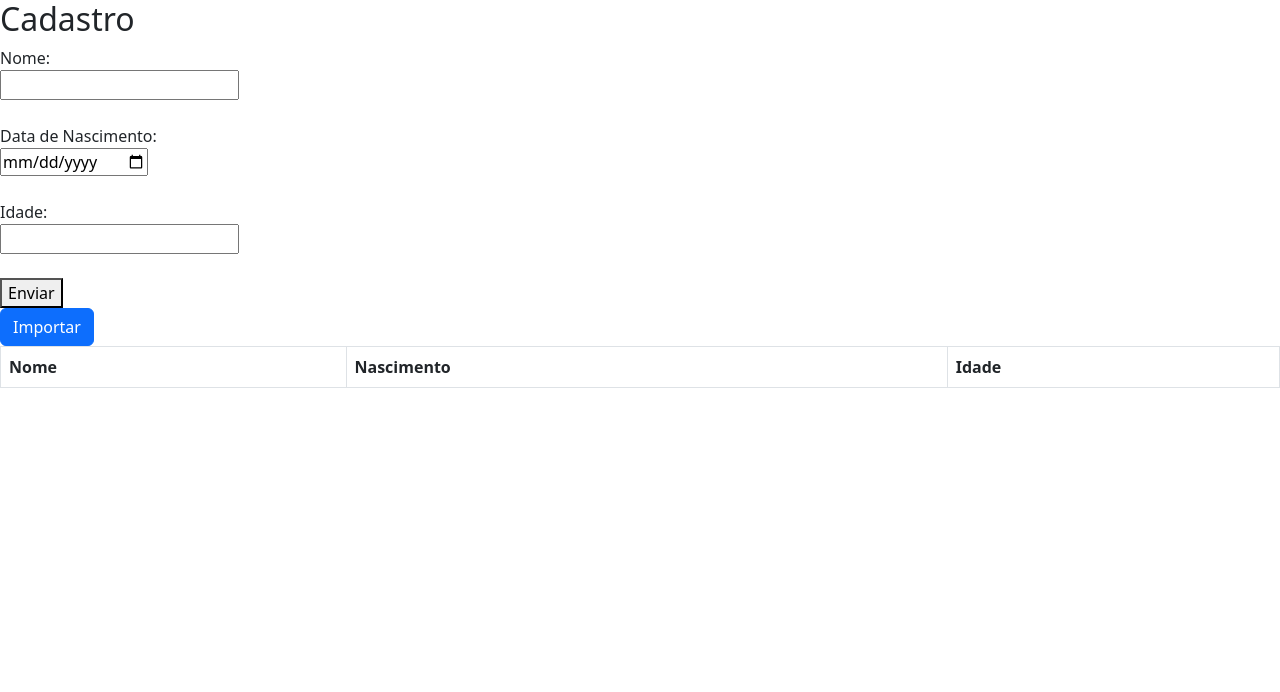
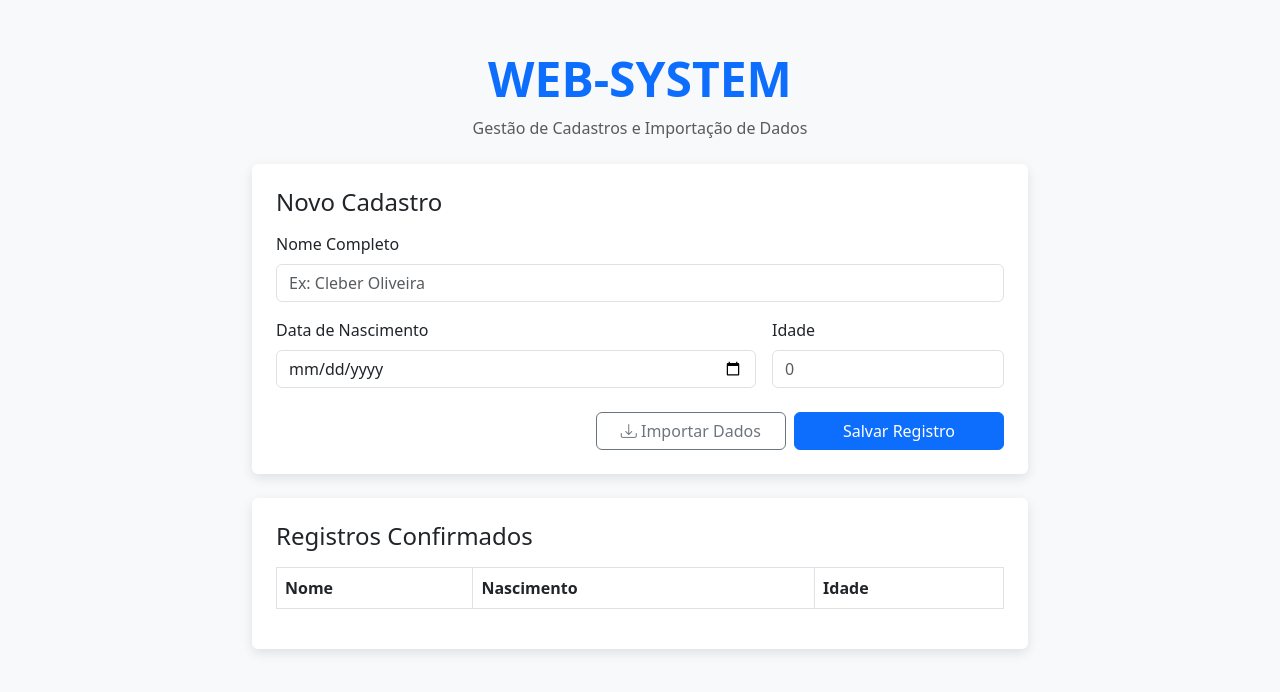
Before and after one commit to ProjAngeloAraujo/Web-system, a website with bundled scripts: page public/index.html in a window 1280 px wide. Built offline with nearby package versions, Linux system fonts and the light colour scheme; a script that the page names is missing.

Commit message:
finalização do projeto

```diff
--- a/public/index.html
+++ b/public/index.html
@@ -2,34 +2,73 @@
 <html lang="pt-BR">
 <head>
   <meta charset="UTF-8">
-  <title>Formulário</title>
+  <meta name="viewport" content="width=device-width, initial-scale=1.0">
+  <title>WEB-SYSTEM | Cadastro</title>
   <link href="https://cdn.jsdelivr.net/npm/bootstrap@5.3.0/dist/css/bootstrap.min.css" rel="stylesheet">
+  <style>
+    body { background-color: #f8f9fa; }
+    .container { max-width: 800px; margin-top: 50px; }
+    .card { border: none; box-shadow: 0 4px 12px rgba(0,0,0,0.1); }
+  </style>
 </head>
 <body>
 
-  <h2>Cadastro</h2>
+  <div class="container">
+    <!-- Cabeçalho -->
+    <div class="text-center mb-4">
+      <h1 class="display-5 fw-bold text-primary">WEB-SYSTEM</h1>
+      <p class="text-muted">Gestão de Cadastros e Importação de Dados</p>
+    </div>
 
-  <div id="mensagem"></div>
+    <div id="mensagem"></div>
 
-  <form id="formCadastro">
-    <label for="nome">Nome:</label><br>
-    <input type="text" id="nome" name="nome"><br><br>
+    <div class="row g-4">
+      <!-- Coluna do Formulário -->
+      <div class="col-12">
+        <div class="card p-4">
+          <h2 class="h4 mb-3">Novo Cadastro</h2>
+          <form id="formCadastro" class="row g-3">
 
-    <label for="data">Data de Nascimento:</label><br>
-    <input type="date" id="data" name="data"><br><br>
+            <div class="col-md-12">
+              <label for="nome" class="form-label">Nome Completo</label>
+              <input type="text" class="form-control" id="nome" name="nome" placeholder="Ex: Cleber Oliveira" required>
+            </div>
 
-    <label for="idade">Idade:</label><br>
-    <input type="number" id="idade" name="idade"><br><br>
+            <div class="col-md-8">
+              <label for="data" class="form-label">Data de Nascimento</label>
+              <input type="date" class="form-control" id="data" name="data" required>
+            </div>
 
-    <button type="submit">Enviar</button>
-  </form>
+            <div class="col-md-4">
+              <label for="idade" class="form-label">Idade</label>
+              <input type="number" class="form-control" id="idade" name="idade" placeholder="0" required>
+            </div>
 
-  <button id="botao-importa" class="btn btn-primary">Importar</button>
+            <div class="col-12 d-grid gap-2 d-md-flex justify-content-md-end mt-4">
+              <button id="botao-importa" class="btn btn-outline-secondary px-4" type="button">
+                <i class="bi bi-download"></i> Importar Dados
+              </button>
+              <button type="submit" class="btn btn-primary px-5">Salvar Registro</button>
+            </div>
+          </form>
+        </div>
+      </div>
 
-  <div id="cadastros"></div>
+
+      <div class="col-12">
+        <div class="card p-4">
+          <h2 class="h4 mb-3">Registros Confirmados</h2>
+          <div id="cadastros" class="table-responsive">
+            <p class="text-center text-muted py-4">Nenhum registro encontrado.</p>
+          </div>
+        </div>
+      </div>
+    </div>
+  </div>
 
   <script type="module" src="/dist/cadastro/cadastro.form.js"></script>
   <script type="module" src="/dist/importa/importa.form.js"></script>
   <script src="https://cdn.jsdelivr.net/npm/sweetalert2@11"></script>
+  <link rel="stylesheet" href="https://cdn.jsdelivr.net/npm/bootstrap-icons@1.11.0/font/bootstrap-icons.css">
 </body>
 </html>
```
Also changed, not shown: README.md (added).
